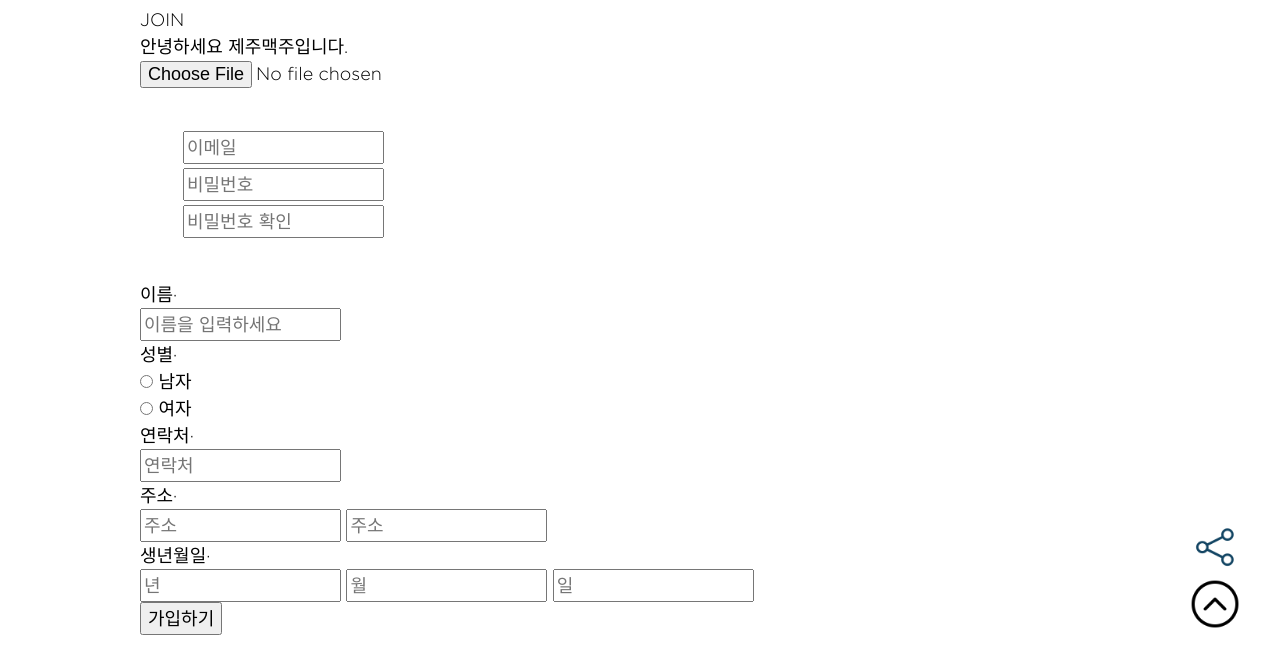
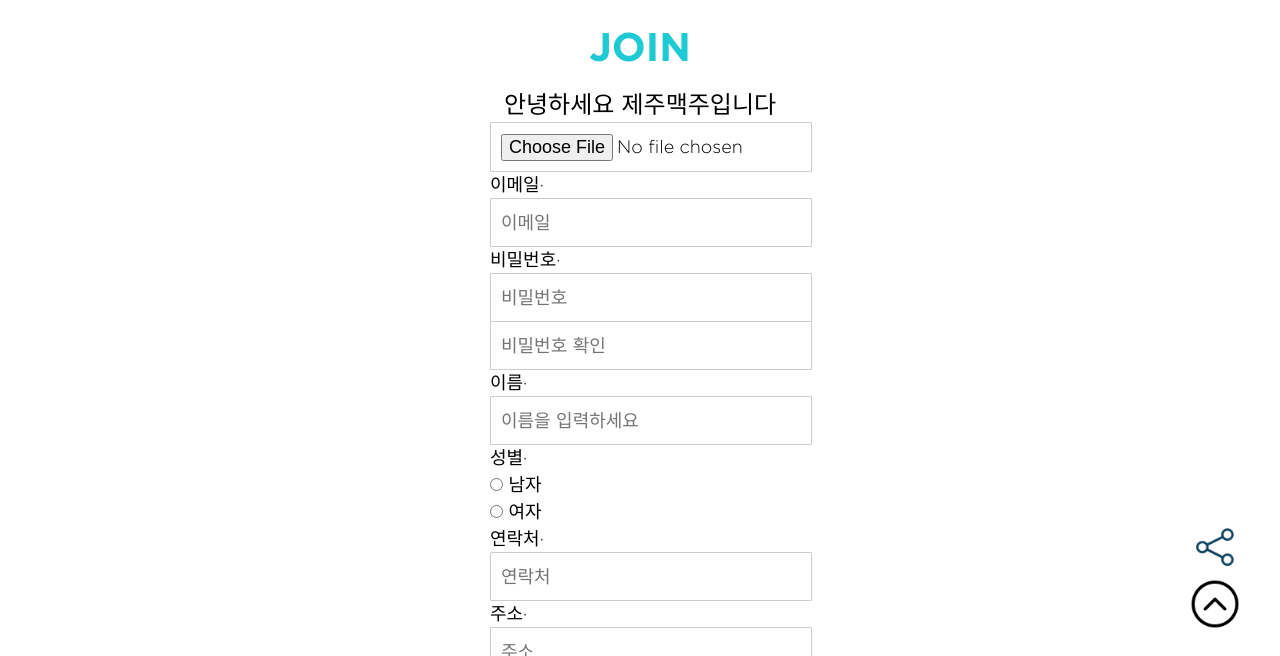
Before and after one commit to Kyubin30/vacationImmersion, a plain HTML site: page main/form.html in a window 1280 px wide. Shown: the part 144-800 px from the top of the page. Drawn offline with Linux system fonts and the light colour scheme; files whose address does not match are found by name; a web font is replaced by a local one.

Commit message:
week2-2 css 4번째

```diff
--- a/main/css/style.css
+++ b/main/css/style.css
@@ -513,12 +513,13 @@ table{
     line-height: 200%;
 }
 
-#join_title{
+.join_title{
     font-size: 24px;
     color: black;
+    text-align: center;
 }
 
-#join_title .main_title{
+.join_title .main_title{
     margin: 10px;
 }
 
@@ -544,3 +545,33 @@ table{
     background-color: #1ecad3;
     color: white;
 }
+
+/*form*/
+#form_container{
+    width: 400px;
+    margin: 0 auto;
+    text-align: center;
+}
+
+#form_container form{
+    margin: 0 auto;
+    width: 300px;
+    text-align: left;
+}
+
+#form_container form input[placeholder], #photo{
+    width: 300px;
+    border: 1px solid #ccc;
+    border-radius: 1px;
+    padding: 10px;
+    margin-bottom: -1px;
+}
+
+#form_container form button{
+    margin-top: 10px;
+    width: 322px;
+    border: none;
+    background: #1ecad3;
+    color: white;
+    padding: 10px;
+}
--- a/main/form.html
+++ b/main/form.html
@@ -25,33 +25,18 @@
                     <li><a href="contact.html" class="nav">CONTACT</a></li>
                 </ul>
             </nav>
-        <main>
-            <div>
-                <h2>JOIN</h2>
-                안녕하세요 제주맥주입니다.
+        <main id="form_container">
+            <div class="join_title">
+                <div class="main_title">JOIN</div>
+                안녕하세요 제주맥주입니다
             </div>
-            <div>
-                <form action="#" method="POST" enctype="multipart/form-data">
-                    <div>
-                        <input id="photo" name="photo" type="file">
-                    </div>
-                    <table>
-                        <tr>
-                            <td>
-                                <input id="email" name="email" type="email" placeholder="이메일">
-                            </td>
-                        </tr>
-                        <tr>
-                            <td>
-                                <input id="pass1" name="pass1" type="password" placeholder="비밀번호">
-                            </td>
-                        </tr>
-                        <tr>
-                            <td>
-                                <input id="pass2" type="password" placeholder="비밀번호 확인">
-                            </td>
-                        </tr>
-                    </table>
+                <form action="index.html" method="POST" enctype="multipart/form-data">
+                    <input id="photo" name="photo" type="file">
+                    <label for="email">이메일&centerdot;</label><br>
+                    <input id="email" name="email" type="email" placeholder="이메일" required>
+                    <label for="name">비밀번호&centerdot;</label><br>
+                    <input id="pass1" name="pass1" type="password" placeholder="비밀번호" required>
+                    <input id="pass2" type="password" placeholder="비밀번호 확인" required>
                     <div>
                         <label for="name">이름&centerdot;</label><br>
                         <input id="name" name="name" type="text" placeholder="이름을 입력하세요" required>
@@ -78,15 +63,12 @@
                         <input id="M" name="M" type="text" placeholder="월" required>
                         <input id="D" name="D" type="text" placeholder="일" required>
                     </div>
-                    <div>
-                        <button type="submit">가입하기</button>
-                    </div>
+                    <button type="submit">가입하기</button>
                     <input id="agreeTerms" name="agreeTerms" type="hidden">
                     <input id="privacy" name="privacy" type="hidden">
                     <input id="marketingSMSAgree" name="marketingSMSAgree" type="hidden">
                     <input id="marketingEMailAgree" name="marketingEMailAgree" type="hidden">
                 </form>
-            </div>
         </main>
         <footer>
             제주맥주 주식회사&nbsp;&nbsp;&nbsp;&nbsp;&nbsp;대표이사 문혁기
```
Also changed, not shown: main/join_agree.html (+4 -4 lines).
